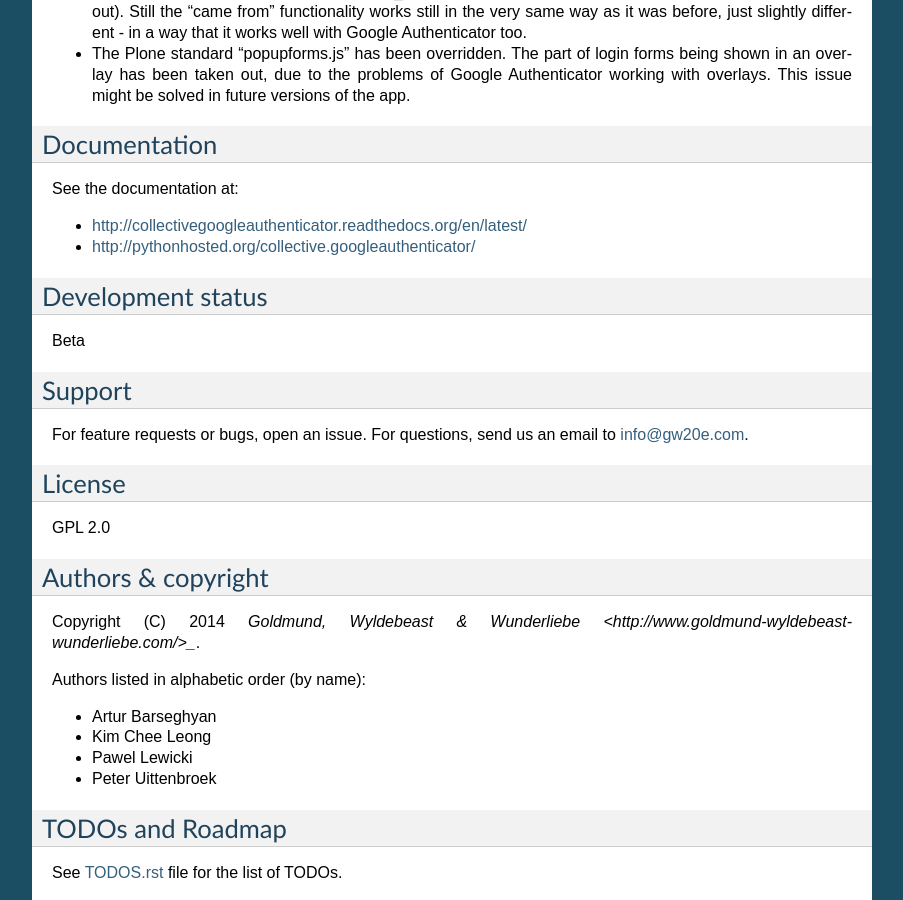
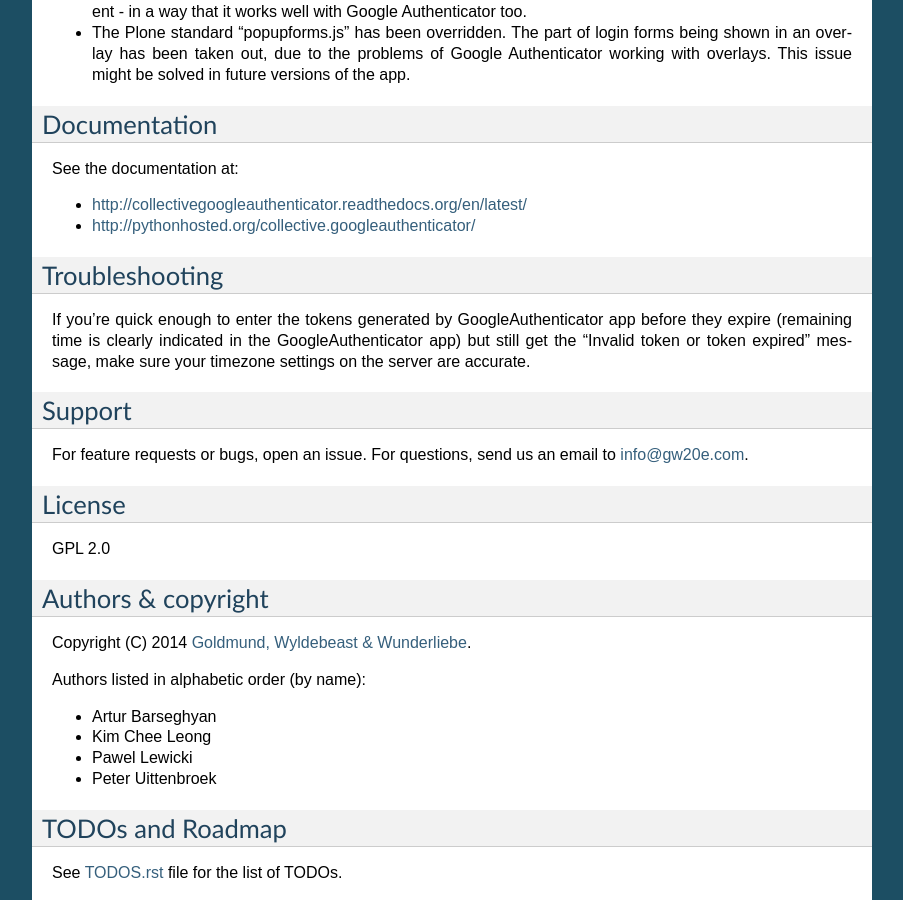
Before and after one commit to collective/collective.googleauthenticator, a Sphinx documentation site: the page built from docs/index.rst, in a window 1280 px wide and 900 px high, scrolled down 5836 px. Shown: the whole window, without its empty margins (198-1101 px from the left). Built offline with Sphinx 7.4.7, drawn with Linux system fonts in a browser that asks for light colours; some of the changed text lies outside the part shown.

Commit message:
adding troubleshooting

```diff
--- a/docs/index.rst
+++ b/docs/index.rst
@@ -172,7 +172,7 @@
 
 Tested in combination with the following products:
 
-- The `Products.LoginLockout` <https://pypi.python.org/pypi/Products.LoginLockout>_.
+- The `Products.LoginLockout <https://pypi.python.org/pypi/Products.LoginLockout>`_.
   `GoogleAuthenticator` comes as first, `LoginLockout` as second. All works fine.
 
 Implementation details
@@ -209,9 +209,12 @@
 - http://collectivegoogleauthenticator.readthedocs.org/en/latest/
 - http://pythonhosted.org/collective.googleauthenticator/
 
-Development status
+Troubleshooting
 ================================================
-Beta
+If you're quick enough to enter the tokens generated by GoogleAuthenticator app before they
+expire (remaining time is clearly indicated in the GoogleAuthenticator app) but still
+get the "Invalid token or token expired" message, make sure your timezone settings on the
+server are accurate.
 
 Support
 ================================================
@@ -223,7 +226,7 @@
 
 Authors & copyright
 ================================================
-Copyright (C) 2014 `Goldmund, Wyldebeast & Wunderliebe <http://www.goldmund-wyldebeast-wunderliebe.com/>_`.
+Copyright (C) 2014 `Goldmund, Wyldebeast & Wunderliebe <http://www.goldmund-wyldebeast-wunderliebe.nl/>`_.
 
 Authors listed in alphabetic order (by name):
 
```
Also changed, not shown: README.rst (+5 -2 lines).
